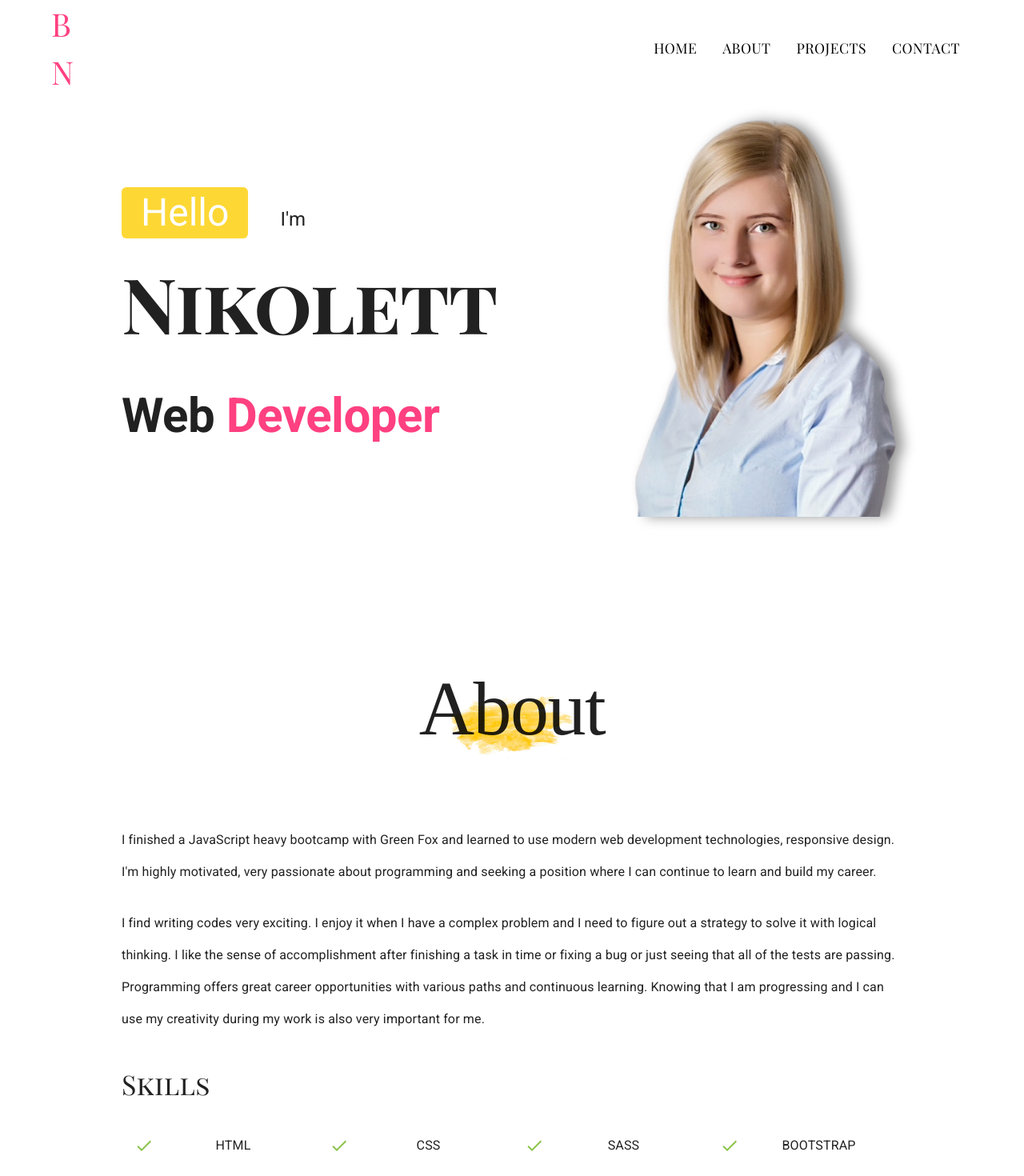
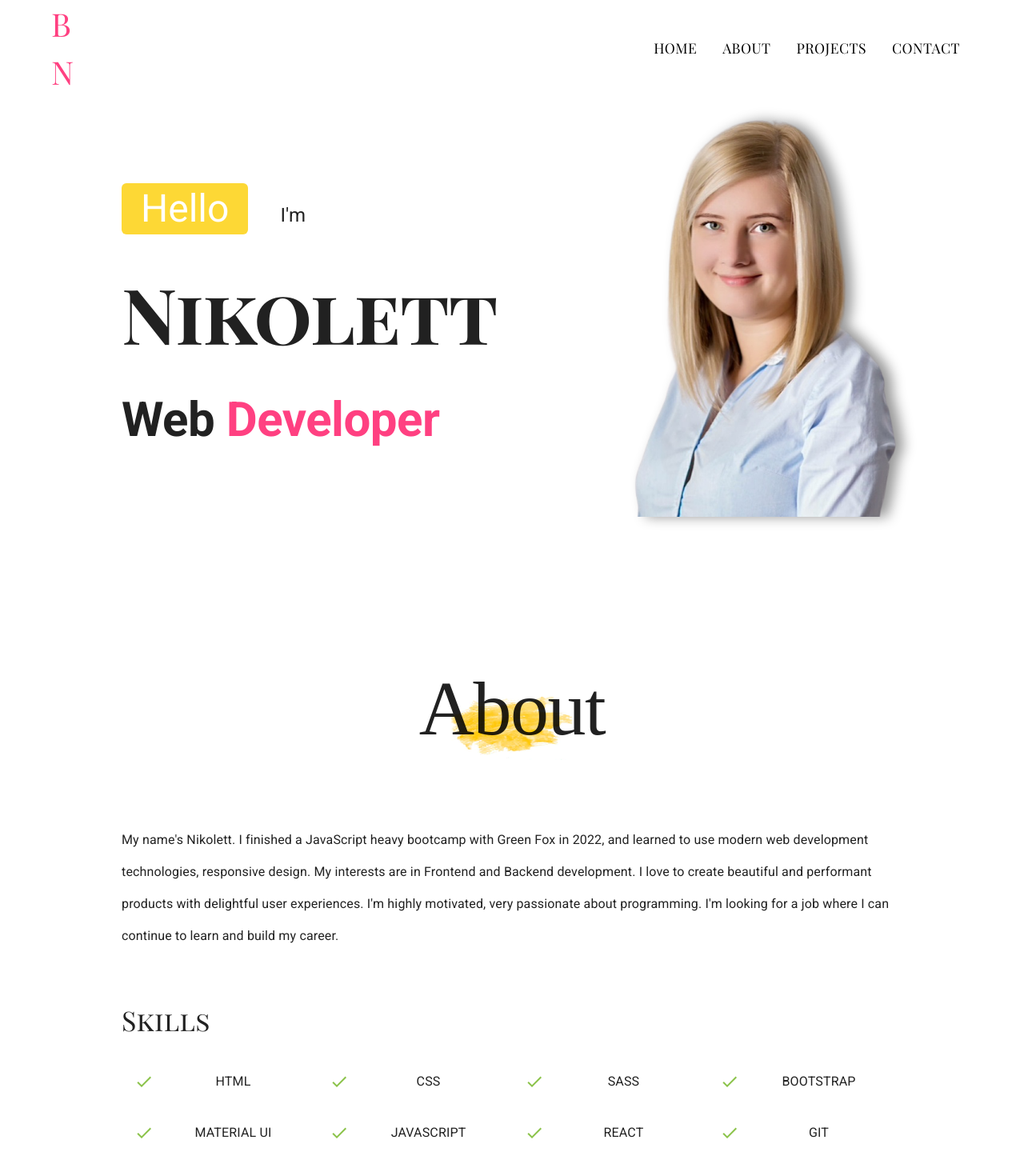
Before and after one commit to Mia2013/budavarinikolett, a React (Create React App) app: page / in a window 1280 px wide. Shown: the top 1470 px of the page at 80% size. Built offline with nearby package versions, Linux system fonts and the light colour scheme; a web font is replaced by a local one.

Commit message:
change home content layout

```diff
--- a/src/App.js
+++ b/src/App.js
@@ -1,4 +1,4 @@
-import React, { useEffect, Suspense } from "react";
+import React, { useEffect, Suspense, useRef } from "react";
 import {Toolbar, Box, CssBaseline, Container} from "@mui/material";
 import AOS from "aos";
 import "aos/dist/aos.css";
@@ -11,10 +11,13 @@ import FixedBottomNavigation from "./components/Footer";
 import { pages } from "./components/pages";
 
 function App() {
+
+
+
   useEffect(() => {
     AOS.init({
       offset: 120,
-      duration: 2000,
+      duration: 1000,
       useClassNames: false,
       throttleDelay: 99,
       once: true,
--- a/src/components/PageTitle.js
+++ b/src/components/PageTitle.js
@@ -11,7 +11,8 @@ export default function PageTitle({title, id}){
          my: 5,
          fontFamily: "Mrs Saint Delafield, cursive",
          textAlign: "center",
-         height: "160px"
+         height: "160px",
+
         }}
         className="title"
         id={id}
--- a/src/components/QuiltedImageList.js
+++ b/src/components/QuiltedImageList.js
@@ -17,6 +17,7 @@ export default function QuiltedImageList({images}) {
       variant="quilted"
       cols={6}
       data-aos="flip-up"
+      gap={10}
     >
       {images.map((item) => (
         <ImageListItem key={item.img} cols={item.cols || 1} rows={item.rows || 1}>
--- a/src/pages/About.js
+++ b/src/pages/About.js
@@ -4,7 +4,7 @@ import {
   ListItemIcon,
   ListItemText,
   Grid,
-  Toolbar
+  Toolbar,
 } from "@mui/material";
 import CheckIcon from "@mui/icons-material/Check";
 import { lightGreen } from "@mui/material/colors";
@@ -28,6 +28,7 @@ export default function About() {
     "Mongo DB",
     "Express.js",
     "Node.js",
+    "Docker",
   ];
   return (
     <Grid container sx={{ my: 8, mx: "auto" }}>
@@ -36,21 +37,27 @@ export default function About() {
       </Grid>
       <Grid item xs={12} data-aos="fade-up">
         <Typography variant="body1" sx={{ lineHeight: "2.5rem", mb: 3 }}>
-          {" "}
+          {/* {" "}
           I finished a JavaScript heavy bootcamp with Green Fox and learned to
           use modern web development technologies, responsive design. I'm highly motivated, very
           passionate about programming and seeking a position where I can
+          continue to learn and build my career. */}
+          My name's Nikolett. I finished a JavaScript heavy bootcamp with Green Fox in 2022, and learned to
+          use modern web development technologies, responsive design.  My interests are in
+          Frontend and Backend development. I love to create beautiful and performant
+          products with delightful user experiences. I'm highly motivated, very
+          passionate about programming. I'm looking for a job where I can
           continue to learn and build my career.
         </Typography>
 
         <Typography variant="body1" sx={{ lineHeight: "2.5rem" }}>
-          I find writing codes very exciting. I enjoy it when I have a complex
+          {/* I find writing codes very exciting. I enjoy it when I have a complex
           problem and I need to figure out a strategy to solve it with logical
           thinking. I like the sense of accomplishment after finishing a task in
           time or fixing a bug or just seeing that all of the tests are passing.
           Programming offers great career opportunities with various paths and
           continuous learning. Knowing that I am progressing and I can use my
-          creativity during my work is also very important for me.
+          creativity during my work is also very important for me. */}
         </Typography>
       </Grid>
 
@@ -68,8 +75,8 @@ export default function About() {
       </Grid>
 
       {skills.map((item) => (
-        <Grid item xs={6} sm={3} key={item} >
-          <ListItem sx={{ my: 1, textAlign: "center"}}>
+        <Grid item xs={6} sm={3} key={item}>
+          <ListItem sx={{ my: 1, textAlign: "center" }}>
             <ListItemIcon sx={{ minWidth: "35px", textAlign: "center" }}>
               <CheckIcon sx={{ color: lightGreen[500] }} />
             </ListItemIcon>
@@ -82,8 +89,7 @@ export default function About() {
         </Grid>
       ))}
 
-<Toolbar id="projects" />
-
+      <Toolbar id="projects" />
     </Grid>
   );
 }
--- a/src/pages/Home.js
+++ b/src/pages/Home.js
@@ -1,21 +1,33 @@
-import {Box, Toolbar, Typography, Grid } from "@mui/material";
+import { Box, Toolbar, Typography, Grid } from "@mui/material";
 
 import { yellow } from "@mui/material/colors";
 
 export default function Home() {
   return (
     <Grid container sx={{ my: 10 }}>
-      <Grid item container xs={12} md={6} sx={{ my: 5, textAlign: {xs: "center", md: "left"} }} data-aos="fade-left">
+      <Grid
+        item
+        container
+        xs={12}
+        md={6}
+        sx={{ textAlign: { xs: "center", md: "left" } }}
+        data-aos="fade-left"
+      >
         <Grid
           item
           xs={12}
-          sx={{ display: "flex", alignItems: "flex-end", justifyContent: {xs: "center", md: "flex-start" }, mb: {xs: 0, md: 3} }}
+          sx={{
+            display: "flex",
+            alignItems: "flex-end",
+            justifyContent: { xs: "center", md: "flex-start" },
+            mb: 0,
+          }}
         >
           <Typography
             variant="h3"
             color="white"
             sx={{ bgcolor: yellow[600], px: 3, py: 0.5, borderRadius: "6px" }}
-
+            className="home"
           >
             Hello
           </Typography>
@@ -24,11 +36,21 @@ export default function Home() {
             I'm
           </Typography>
         </Grid>
-        <Grid item xs={12}>
+        <Grid
+          item
+          xs={12}
+          sx={{
+            my: { xs: 3, md: "auto" },
+            display: "flex",
+            justifyContent: { xs: "center", md: "flex-start" },
+
+            alignItems: "center"
+
+          }}
+        >
           <Typography
             variant="h1"
             sx={{
-              my: { xs: 3, md: "auto" },
               alignItems: "flex-end",
               fontFamily: "Playfair Display SC",
               fontWeight: "bolder",
@@ -38,12 +60,22 @@ export default function Home() {
             Nikolett
           </Typography>
         </Grid>
-        <Grid item xs={12}>
+        <Grid
+          item
+          xs={12}
+          sx={{
+            my: { xs: 3, md: 0 },
+            display: "flex",
+            justifyContent: { xs: "center", md: "flex-start" },
+
+            alignItems: "flex-start"
+          }}
+        >
+          {" "}
           <Typography
             variant="h2"
             sx={{
               fontWeight: "bolder",
-              alignItems: "flex-end",
               fontSize: { xs: "3rem", md: "3.75rem" },
             }}
             className="web-developer-title"
```
Also changed, not shown: src/components/Nav/Nav.js (line endings or trailing spaces), 1 other file (tests, documents, lock files or other folders).
